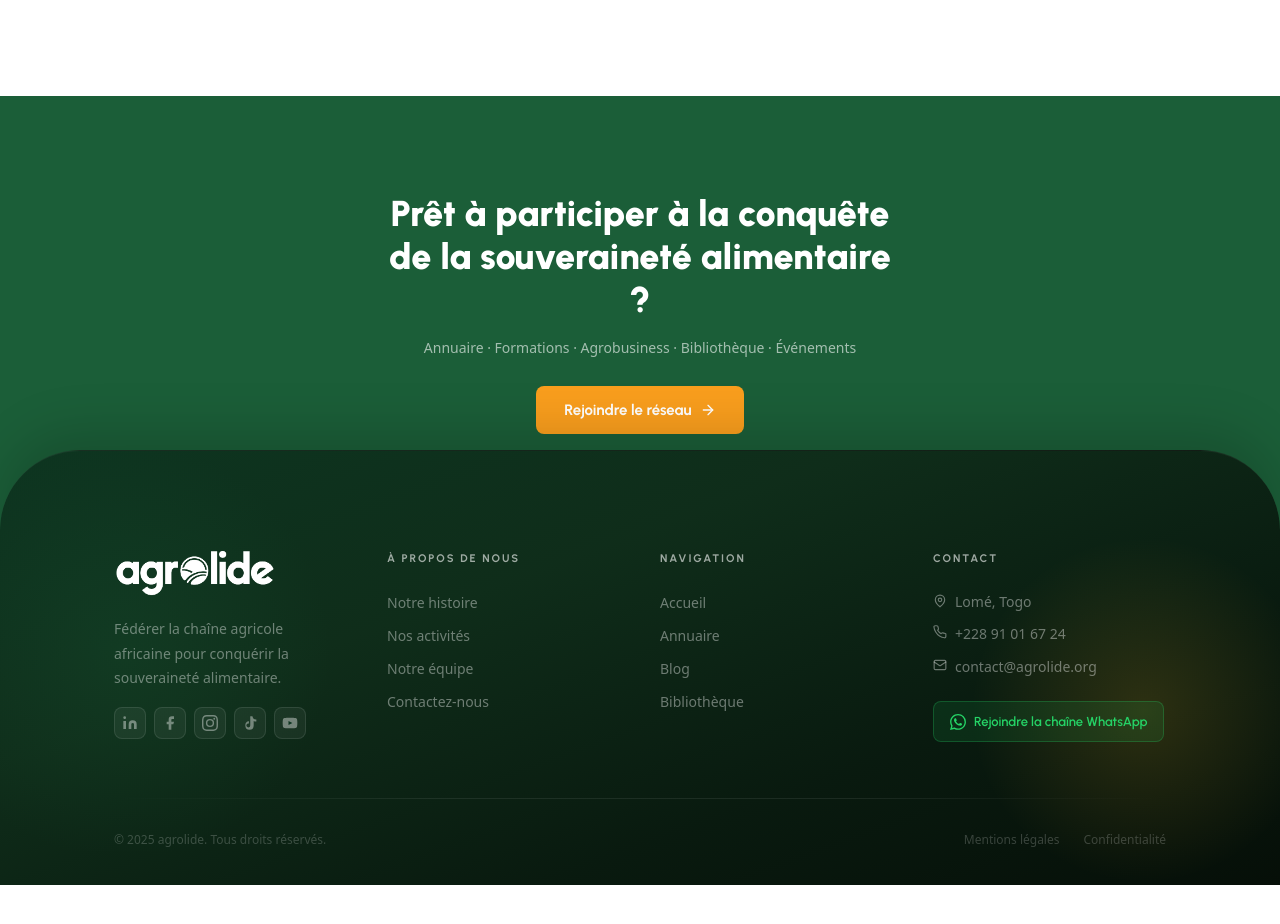
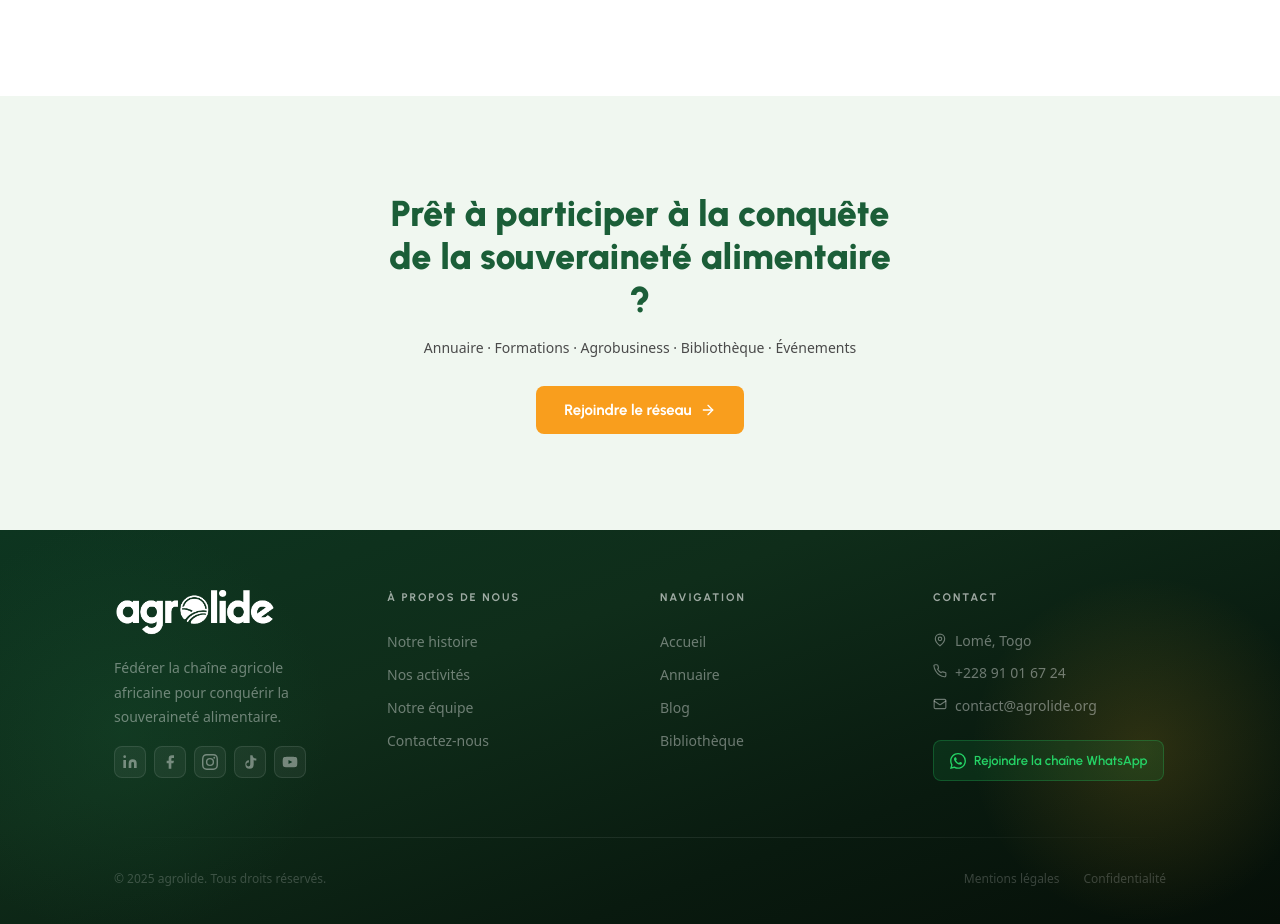
Before and after one commit to remyagaguy-lab/agrolide, a Next.js app in the folder agrolide/: page / in a window 1280 px wide. Shown: the part 5306-6230 px from the top of the page. Before the commit the page ends 6191 px from the top, so only its background shows below. Built offline with nearby package versions, Linux system fonts and the light colour scheme.

Commit message:
style: revert curved footer and change home CTA background to light green for contrast

```diff
--- a/agrolide/src/app/(public)/page.tsx
+++ b/agrolide/src/app/(public)/page.tsx
@@ -530,12 +530,12 @@ export default function HomePage() {
       </section>
 
       {/* ── CTA FINAL ── */}
-      <section className="bg-[#1b5e38] py-[96px] text-center">
+      <section className="bg-vert-clair py-[96px] text-center">
         <div className="container flex flex-col items-center">
-          <h2 className="font-heading font-[900] text-[clamp(24px,4vw,36px)] text-white leading-[1.2] max-w-[520px] mx-auto mb-4">
+          <h2 className="font-heading font-[900] text-[clamp(24px,4vw,36px)] text-vert-profond leading-[1.2] max-w-[520px] mx-auto mb-4">
             Prêt à participer à la conquête de la souveraineté alimentaire ?
           </h2>
-          <p className="font-sans font-[400] text-[14px] text-[rgba(255,255,255,0.6)] mb-[28px]">
+          <p className="font-sans font-[400] text-[14px] text-gris-texte mb-[28px]">
             Annuaire · Formations · Agrobusiness · Bibliothèque · Événements
           </p>
           <Button variant="primary" href="/rejoindre">
--- a/agrolide/src/components/layout/Footer.tsx
+++ b/agrolide/src/components/layout/Footer.tsx
@@ -91,7 +91,7 @@ export function Footer() {
 
       {/* ── FOOTER 4 COLONNES ── */}
       <footer
-        className="relative overflow-hidden pt-[80px] md:pt-[100px] pb-[36px] rounded-t-[40px] md:rounded-t-[80px] -mt-[40px] md:-mt-[80px] z-20 shadow-[0_-20px_50px_rgba(0,0,0,0.15)] border-t border-white/5"
+        className="relative overflow-hidden pt-[60px] pb-[36px]"
         style={{ background: "linear-gradient(160deg, #0d3520 0%, #0f2d1a 35%, #091a0f 70%, #060f08 100%)" }}
       >
         {/* Glows */}
```
